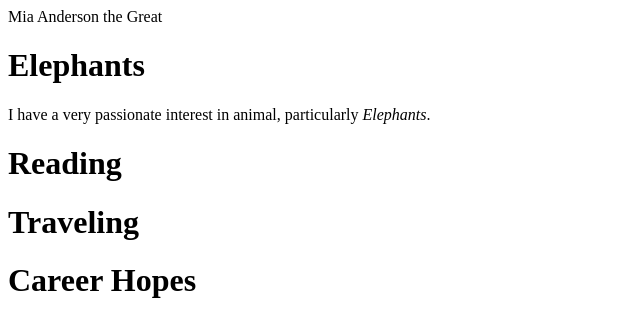
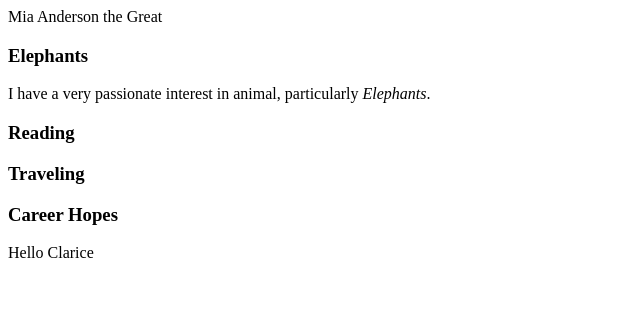
Before and after one commit to ZhouTembo/html-me-something, a plain HTML site: page index.html in a window 1280 px wide. Shown: the whole page, without its empty margins (0-640 px from the left). Drawn offline with Linux system fonts and the light colour scheme.

Commit message:
added tags

```diff
--- a/index.html
+++ b/index.html
@@ -1,15 +1,19 @@
 <html>
 <head>
 <title>Mia Anderson</title>
+<main>
 <body>
-    <header>Mia Anderson the Great</header>
-   <h1> Elephants</h1>
+  <header>Mia Anderson the Great</header>
+   <h3> Elephants</h3>
    <p>I have a very passionate interest in animal, particularly <em>Elephants</em>.</p>
-   <h1>Reading</h1>
-   <h1>Traveling</h1>
-   <h1>Career Hopes</h1>
+   <h3>Reading</h3>
+   <h3>Traveling</h3>
+   <h3>Career Hopes</h3>
 
 
 
 
    </body>
+<article></article>
+</main>
+<footer>Hello Clarice</footer>
```
